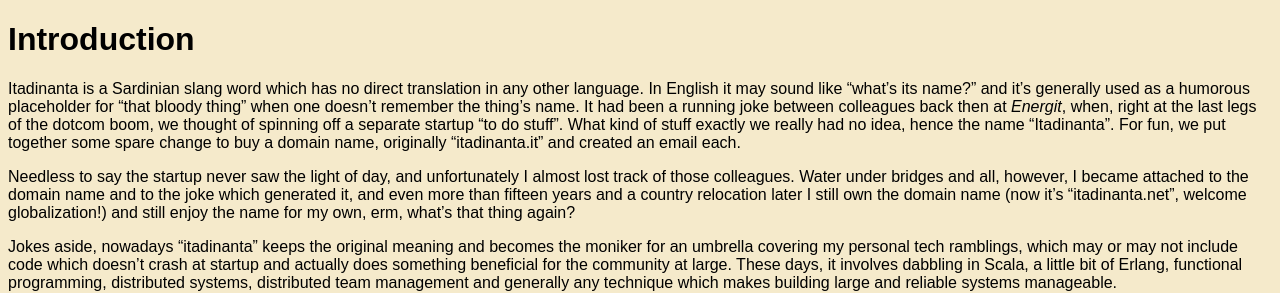
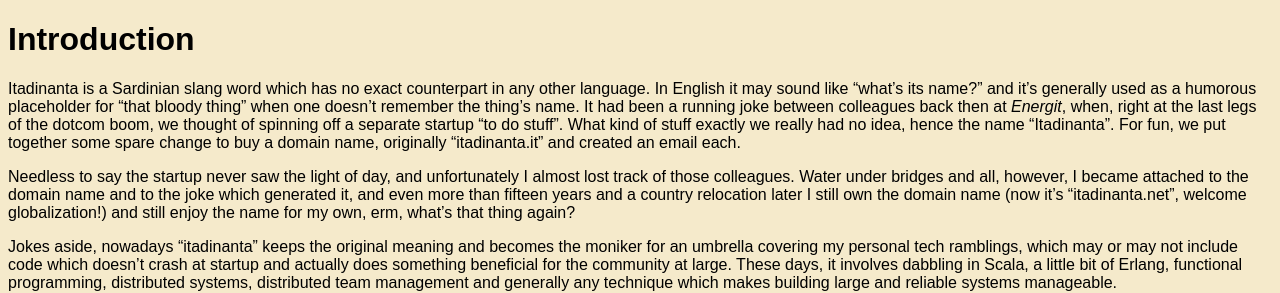
Before and after one commit to itadinanta/itadinanta.github.io, a Jekyll site: the page built from index.md, in a window 1280 px wide. Shown: the top 293 px of the page. Built offline with Jekyll 4.4.1, drawn with Linux system fonts in a browser that asks for light colours.

Commit message:
Text - home

```diff
--- a/index.md
+++ b/index.md
@@ -3,7 +3,7 @@ layout: default
 title: Introduction
 ---
 
-Itadinanta is a Sardinian slang word which has no direct translation in any other language. In English it may sound like "what's its name?" and it's generally used as a humorous placeholder for "that bloody thing" when one doesn't remember the thing's name. It had been a running joke between colleagues back then at *Energit*, when, right at the last legs of the dotcom boom, we thought of spinning off a separate startup "to do stuff". What kind of stuff exactly we really had no idea, hence the name "Itadinanta". For fun, we put together some spare change to buy a domain name, originally "itadinanta.it" and created an email each.
+Itadinanta is a Sardinian slang word which has no exact counterpart in any other language. In English it may sound like "what's its name?" and it's generally used as a humorous placeholder for "that bloody thing" when one doesn't remember the thing's name. It had been a running joke between colleagues back then at *Energit*, when, right at the last legs of the dotcom boom, we thought of spinning off a separate startup "to do stuff". What kind of stuff exactly we really had no idea, hence the name "Itadinanta". For fun, we put together some spare change to buy a domain name, originally "itadinanta.it" and created an email each.
 
 Needless to say the startup never saw the light of day, and unfortunately I almost lost track of those colleagues. Water under bridges and all, however, I became attached to the domain name and to the joke which generated it, and even more than fifteen years and a country relocation later I still own the domain name (now it's "itadinanta.net", welcome globalization!) and still enjoy the name for my own, erm, what's that thing again?
 
```
